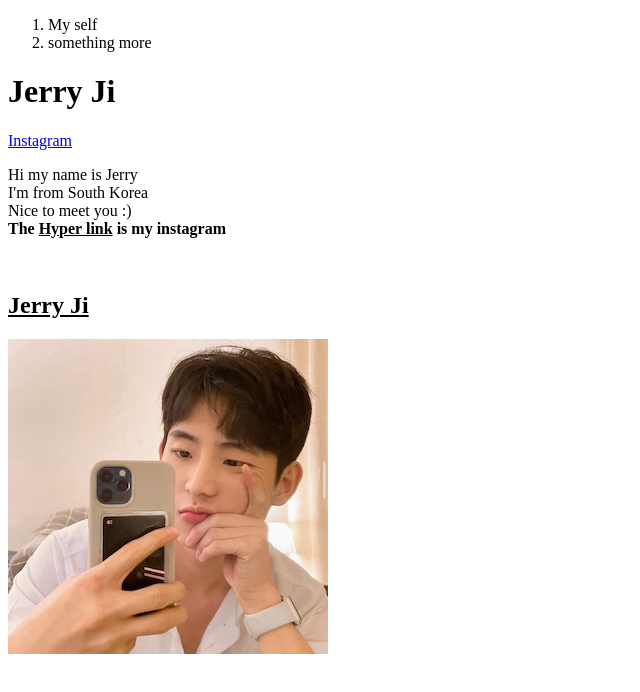
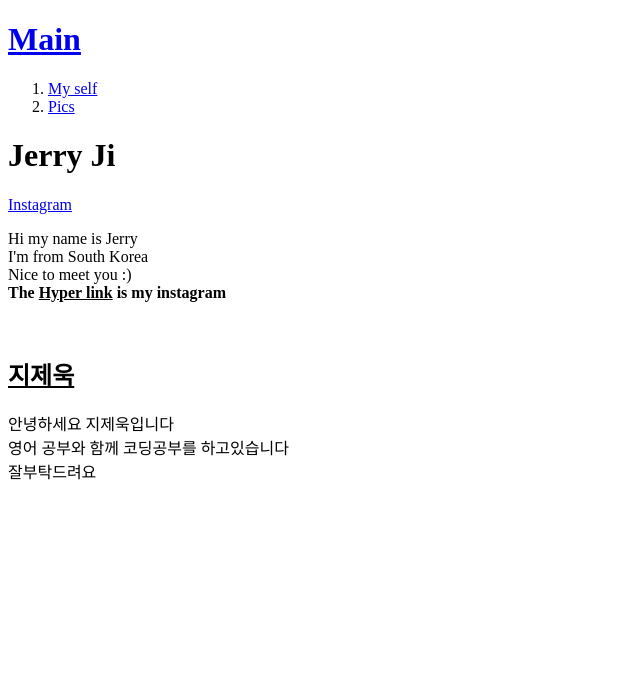
Before and after one commit to jerry-ji-kor/first_web, a plain HTML site: page 1.html in a window 1280 px wide. Shown: the whole page, without its empty margins (0-640 px from the left). Drawn offline with Linux system fonts and the light colour scheme.

Commit message:
Add files via upload

```diff
--- a/1.html
+++ b/1.html
@@ -1,13 +1,14 @@
 <!DOCTYPE html>
 <html>
 <head>
-    <title><index class="html"></index></title>
+    <title>WEB1 - html</title>
     <meta charset="utf-8">
 </head>
 <body>
+    <h1><a href="index.html">Main</a></a></h1>
 <ol>
-    <li>My self</li>
-    <li>something more</li>
+    <li><a href="1.html">My self</a></li>
+    <li><a href="2.html">Pics</a></li>
 </ol>
 <h1>Jerry Ji</h1>
 <p><a
@@ -27,9 +28,15 @@ Nice to meet you :)
     <br>
 </p>
 <br>
-<h2> <u>Jerry Ji</u> </h2>
+<h2> <u> 지제욱 </u> </h2>
+<p>
+안녕하세요 지제욱입니다
+<br>
+영어 공부와 함께 코딩공부를 하고있습니다
+<br>
+잘부탁드려요
+</p>
 
 
-<img src="IMG_2407.jpg">
 </body>
 </html>
```
Also changed, not shown: 2.html (added, +18 -0 lines), index.html (added, +15 -0 lines).
